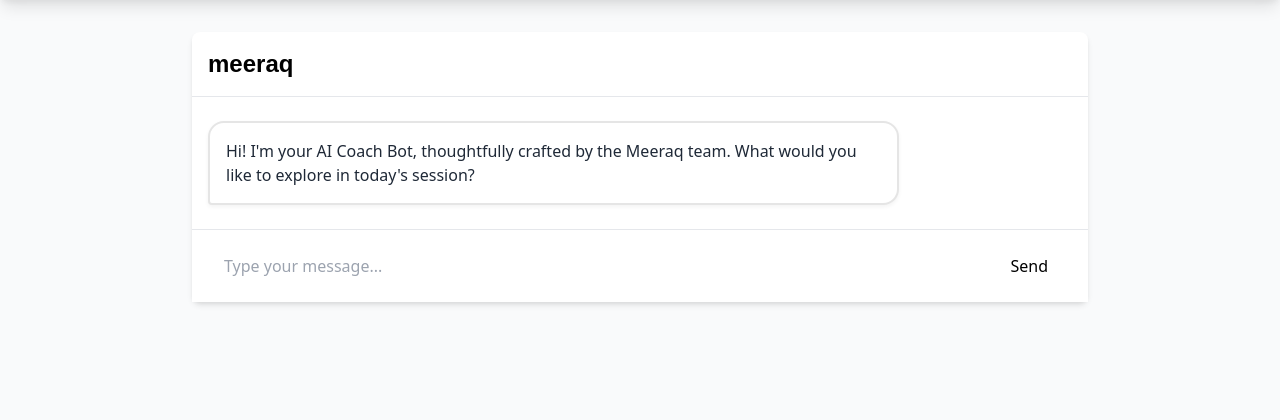
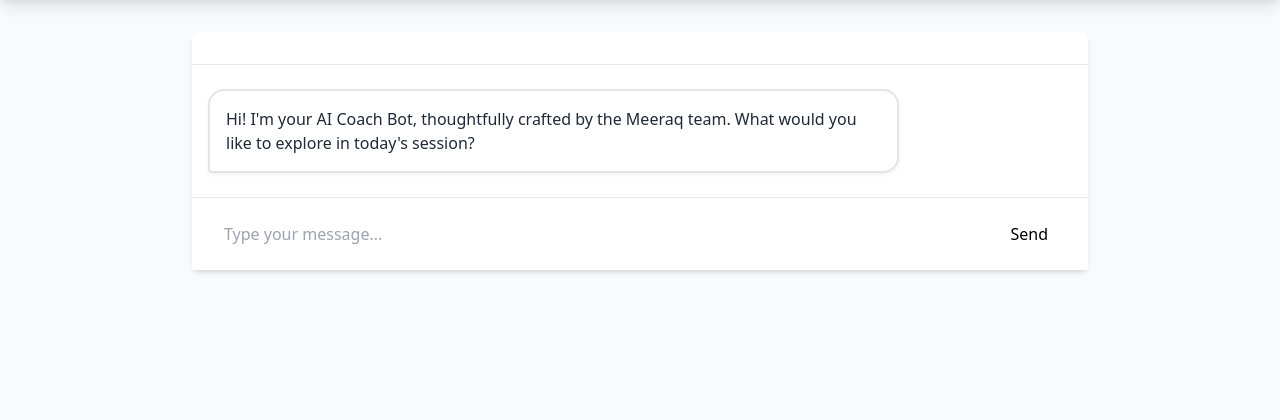
Before and after one commit to charankolisetty/coaching_bot, a Flask app: page /chat in a window 1280 px wide. Shown: the part 56-476 px from the top of the page. Run offline with Flask 3, Linux system fonts and the light colour scheme; the visitor is signed in with stand-in values (Sample User, id 1).

Commit message:
inital commit - app

```diff
--- a/templates/chat.html
+++ b/templates/chat.html
@@ -8,13 +8,13 @@
     <div class="p-4 bg-gradient-to-r from-[#E6007E] via-[#9B3899] to-[#1B1464] border-b">
         <div class="flex items-center justify-between">
             <!-- Three column layout: logo, title, user info -->
-            <div class="w-1/3">
+            <!-- <div class="w-1/3">
                 <span class="text-2xl font-bold text-black" style="font-family: 'Arial', sans-serif;">
                     meeraq
                 </span>
             </div>
             <div class="w-1/3 text-center">
-                <span class="text-xl text-white font-semibold">Coach Bot</span>
+                <span class="text-xl text-black font-semibold">Coach Bot</span>
             </div>
             <div class="w-1/3 flex justify-end space-x-3">
                 <span class="text-white text-sm">
@@ -31,7 +31,7 @@
                     <i class="fas fa-sign-out-alt mr-1"></i>
                     Exit
                 </a>
-            </div>
+            </div> -->
         </div>
     </div>
 
```
